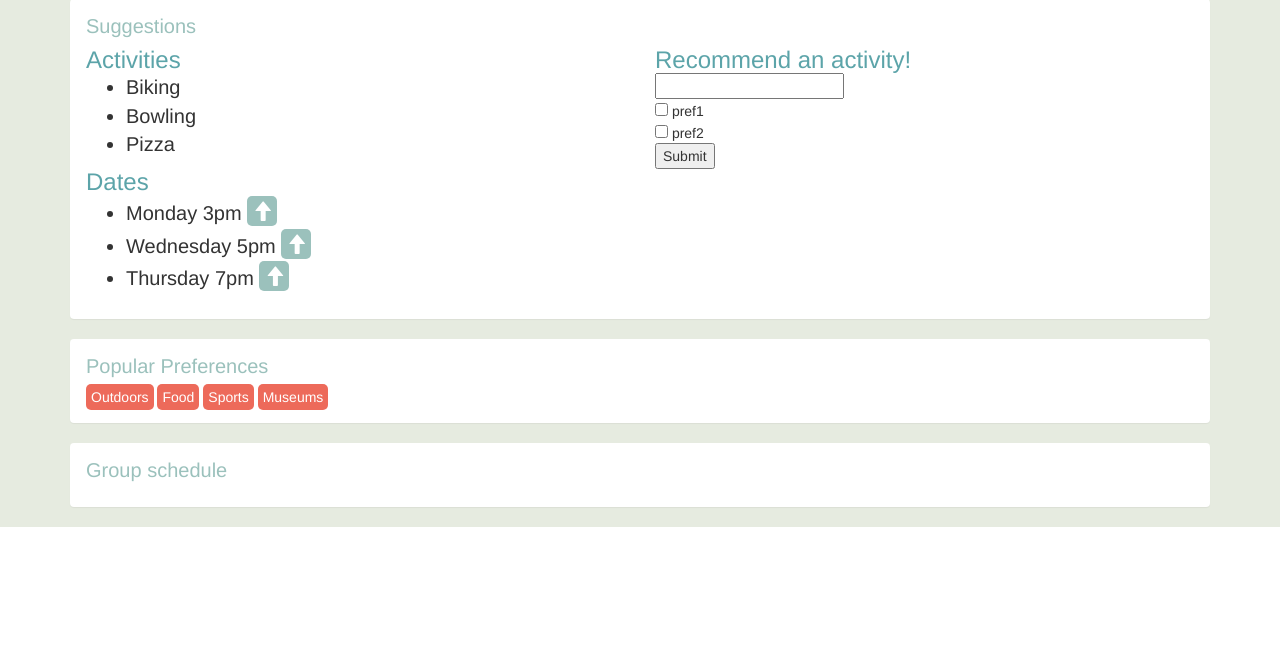
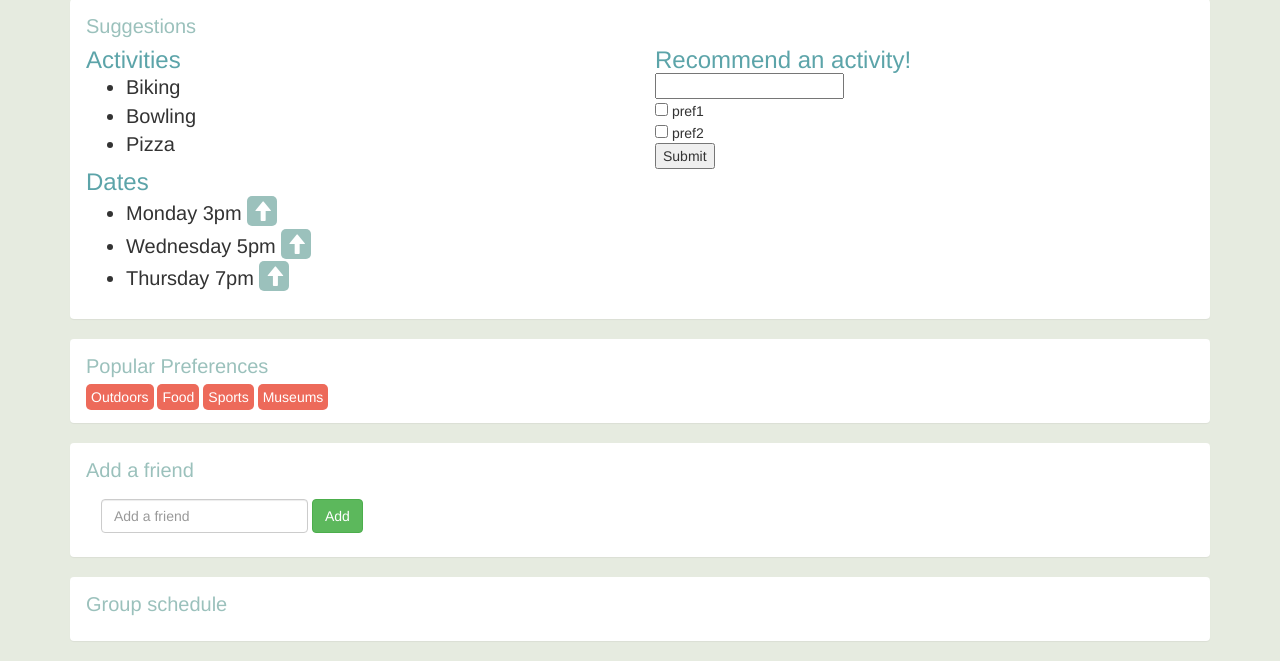
Before and after one commit to AjayAujla/McHacks2016, a Django app: template mchacks2016/main/templates/main/group.html in a window 1280 px wide. Shown: the part 445-1106 px from the top of the page. Before the commit the page ends 972 px from the top, so only its background shows below. Run offline with Django 3.2, Linux system fonts and the light colour scheme; the template is opened without the code that fills it, so the values that code supplies are empty; some libraries are stand-ins or nearby versions.

Commit message:
Can add friends to group

```diff
--- a/mchacks2016/main/templates/main/group.html
+++ b/mchacks2016/main/templates/main/group.html
@@ -91,6 +91,7 @@
 							<input type="checkbox" name="pref1" value="pref1" /> pref1<br>
 							<input type="checkbox" name="pref2" value="Mike" /> pref2<br>
 							<input type="submit" value="Submit" />
+						</form>
 						</div>
 					</div>
 				</div>
@@ -102,6 +103,19 @@
 					<span>Food</span>
 					<span>Sports</span>
 					<span>Museums</span>
+				</div>
+			</div>
+			<div class="panel">
+				<div class="panel-body">
+					<h1>Add a friend</h1>
+					<form id="addFriend" method="POST" action="/group/{{group_name}}" novalidate="novalidate" class="navbar-form">{% csrf_token %}
+						<input type="hidden" name="group" value="{{group_name}}">
+						<input type="hidden" name="formType" value="add_friend">
+						<div class="form-group">
+								<input type="text" class="form-control" id="friend" name="friend" value="" required="" placeholder="Add a friend">
+						</div>
+						<button href="" type="submit" class="btn btn-success">Add</button>
+					</form>
 				</div>
 			</div>
 			<div class="panel">
```
Also changed, not shown: mchacks2016/main/views.py (+12 -6 lines).
